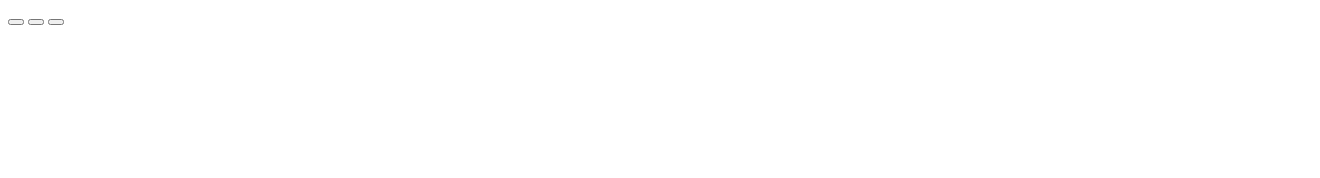
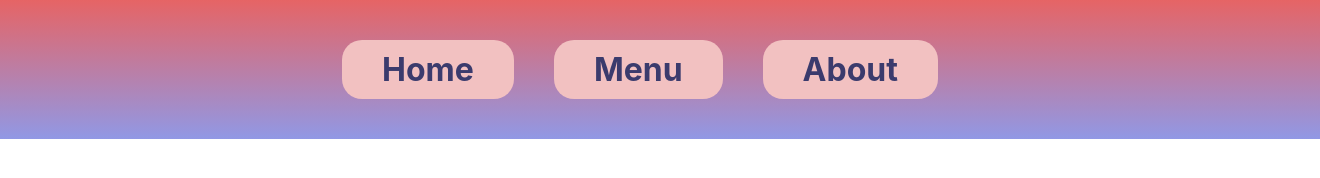
Before and after one commit to thuang3316/restaurant-page, a website built with webpack: page src/template.html in a window 1280 px wide. Shown: the whole page, 1320 px wide, since content can reach past the window. Built offline with nearby package versions, Linux system fonts and the light colour scheme.

Commit message:
Create page javascript files and basic styling for the header and buttons

```diff
--- a/src/index.js
+++ b/src/index.js
@@ -1 +1 @@
-console.log('Hello World!');
+import "./styles.css";
--- /dev/null
+++ b/src/styles.css
@@ -0,0 +1,35 @@
+body {
+    margin: 0;
+}
+
+header {
+    display: flex;
+    flex-direction: column;
+    align-items: center;
+}
+
+nav {
+    display: flex;
+    justify-content: center;
+    width: 100vw;
+    gap: 40px;
+    padding: 40px;
+    background: linear-gradient(#e66465, #9198e5);
+}
+
+nav button {
+    font-family: 'Inter', sans-serif;
+    font-size: 2rem;
+    font-weight: bold;
+    background-color: #f2c1c1;
+    color: #3b3b6d;
+    border: none;
+    border-radius: 20px;
+    padding: 10px 40px;
+}
+
+nav button:hover {
+    transform: scale(1.05);
+    cursor: pointer;
+    filter: brightness(1.05);
+}
--- a/src/template.html
+++ b/src/template.html
@@ -7,12 +7,12 @@
 </head>
 <body>
     <header>
+        <nav>
+            <button>Home</button>
+            <button>Menu</button>
+            <button>About</button>
+        </nav>
         <div id="content"></div>
-        <nav>
-            <button></button>
-            <button></button>
-            <button></button>
-        </nav>
     </header>
 </body>
 </html>
```
Also changed, not shown: src/about.js (added), src/home.js (added), src/menu.js (added).
